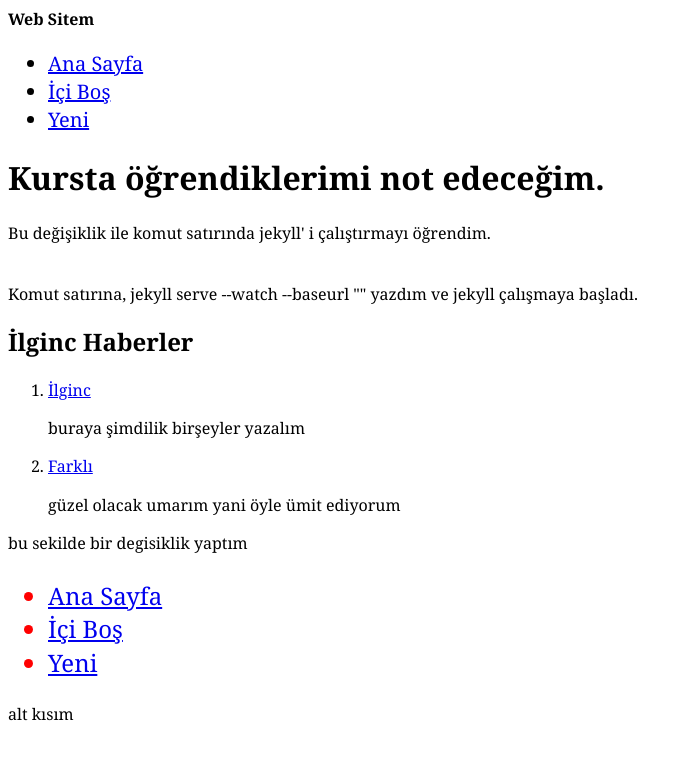
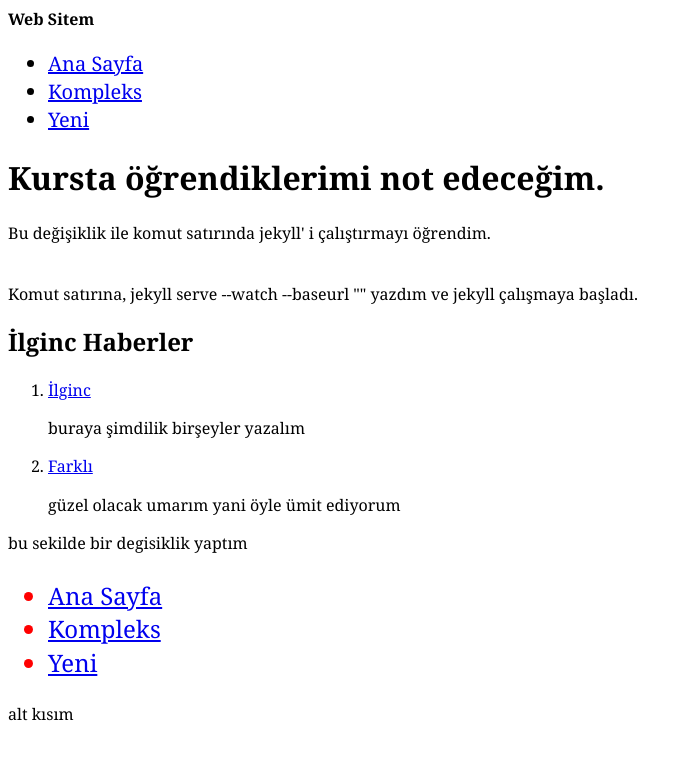
Before and after one commit to baranyucel/depo, a Jekyll site: the page built from index.html, in a window 1280 px wide. Shown: the top 760 px of the page, without its empty margins (0-688 px from the left). Built offline with Jekyll 4.4.1, drawn with Linux system fonts in a browser that asks for light colours.

Commit message:
içi boş olan navigasyonumu canlandırıyorum. kompleks adında bir dosya açtım ve içinde index.html dosyası oluşturdum.

```diff
--- a/_includes/nav.html
+++ b/_includes/nav.html
@@ -1,7 +1,7 @@
 <nav>
   <ul class="nav {{include.navclass}}">
-    <li><a href="{{site.baseurl}}/index.html" class="{% if page.url == '/index.html' %}current{% endif %}">Ana Sayfa</a></li>
-    <li><a href="{{site.baseurl}}/index.html">İçi Boş</a></li>
+    <li><a href="{{site.baseurl}}/" class="{% if page.url == '/index.html' %}current{% endif %}">Ana Sayfa</a></li>
+    <li><a href="{{site.baseurl}}/kompleks/" class="{% if page.url contains 'kompleks' %}current{% endif %}">Kompleks</a></li>
     <li><a href="{{site.baseurl}}/yeni.html" class="{% if page.url contains 'yeni' or page.url contains 'son-dakika-haberleri' %}current{% endif %}">Yeni</a></li>
   </ul>
 </nav>
--- a/index.html
+++ b/index.html
@@ -10,7 +10,7 @@ layout: default
     <ol>
       {%for degisken in site.data.ilginc-haberler %}
       <li>
-         <a href="{{site.baseurl}}/degisken/{{degisken.folder}}/">{{degisken.title}}</a>
+         <a href="{{site.baseurl}}/kompleks/{{degisken.folder}}/">{{degisken.title}}</a>
          {{degisken.content | markdownify }}
       </li>
       {% endfor %}
--- /dev/null
+++ b/kompleks/index.html
@@ -0,0 +1,5 @@
+---
+layout: default
+---
+
+<h1>KOMPLEKS</h1>
```
